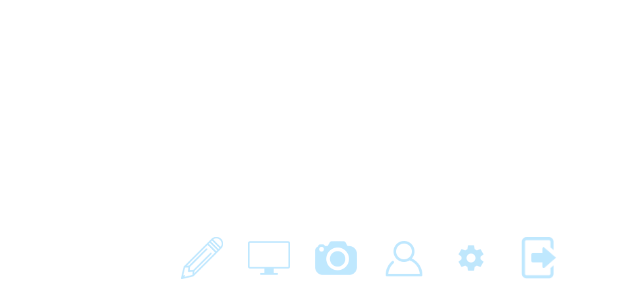
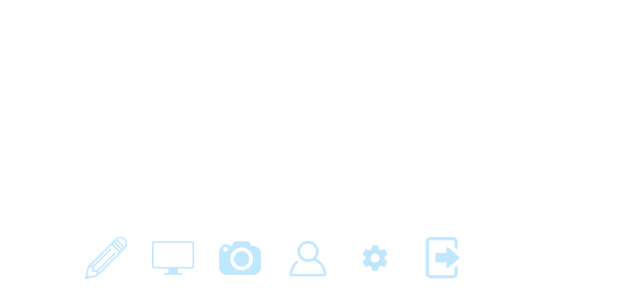
Before and after one commit to rlebell33/FlexLazers, an Angular app in the folder FlexLaserz-app/: page / in a window 1280 px wide. Shown: the part 504-804 px from the top of the page, without its empty margins (490-1130 px from the left). Built offline with nearby package versions, Linux system fonts and the light colour scheme.

Commit message:
Added media queries for top 4 most used screen sizes

```diff
--- a/FlexLaserz-app/src/app/app.component.css
+++ b/FlexLaserz-app/src/app/app.component.css
@@ -85,13 +85,19 @@
     top: 16em;
     right: 48em;
     background-color: #FFF;
-    width: 24em;
+    width: 29em;
     height: 20em;
     box-shadow: 0 4px 4px 0 rgba(0,0,0,.2);
   }
 
   .windowModal{
       height: 15em !important;
+  }
+
+  .exitModal{
+      height: 12em !important;
+      width: 19em !important;
+      right: 33em !important;
   }
 
   #colorBox{
@@ -112,7 +118,7 @@
   }
 
   label{
-    margin-left: 4.5em;
+    margin-left: 5.5em;
     font-size: 2em;
   }
 
@@ -125,7 +131,7 @@
   }
 
 
-@media only screen and (max-width: 2880px) {
+@media only screen and (min-width: 2880px) {
     #footer {
         text-align: center;
         width: 440px;
@@ -144,3 +150,50 @@
         box-shadow: 0 4px 4px 0 rgba(0,0,0,.2);
     }
 }
+
+@media only screen and (max-width: 1366px) {
+    #footer {
+        text-align: center;
+        width: 440px;
+        margin-top: -4em;
+        margin-left: 29em;
+        opacity: .5;
+    }
+
+    .modal{
+        position: fixed;
+        top: 11em;
+        right: 27em;
+        background-color: #FFF;
+        width: 29em;
+        height: 20em;
+        box-shadow: 0 4px 4px 0 rgba(0,0,0,.2);
+    }
+}
+
+@media only screen and (max-width: 1440px) {
+    #footer {
+        text-align: center;
+        width: 440px;
+        margin-top: -4em;
+        margin-left: 34em;
+        opacity: .5;
+    }
+
+    .modal{
+        position: fixed;
+        top: 14em;
+        right: 27em;
+        background-color: #FFF;
+        width: 29em;
+        height: 20em;
+        box-shadow: 0 4px 4px 0 rgba(0,0,0,.2);
+    }
+
+    .exitModal{
+        height: 12em !important;
+        width: 19em !important;
+        right: 32em !important;
+        top: 17em !important;
+    }
+}
--- a/FlexLaserz-app/src/app/app.component.html
+++ b/FlexLaserz-app/src/app/app.component.html
@@ -39,7 +39,7 @@
   </div>
 </div>
 <!-- Exit Button Modal -->
-<div class='modal' [hidden]='exitModalShow'>
+<div class='modal exitModal' [hidden]='exitModalShow'>
   <div>
     <button (hesitate)='exitModalShow=true' [duration] = "1500">X</button>
   </div>
```
